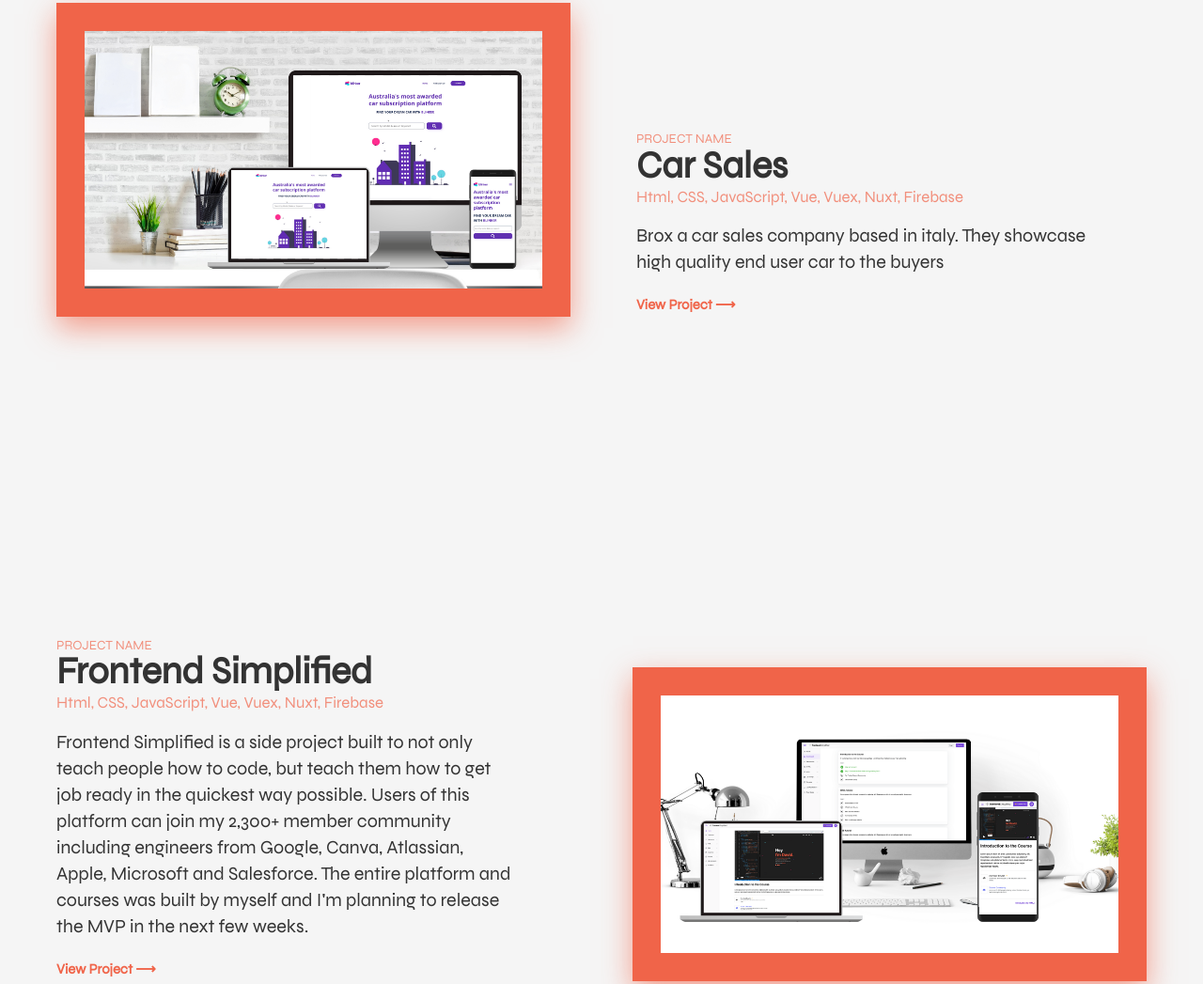
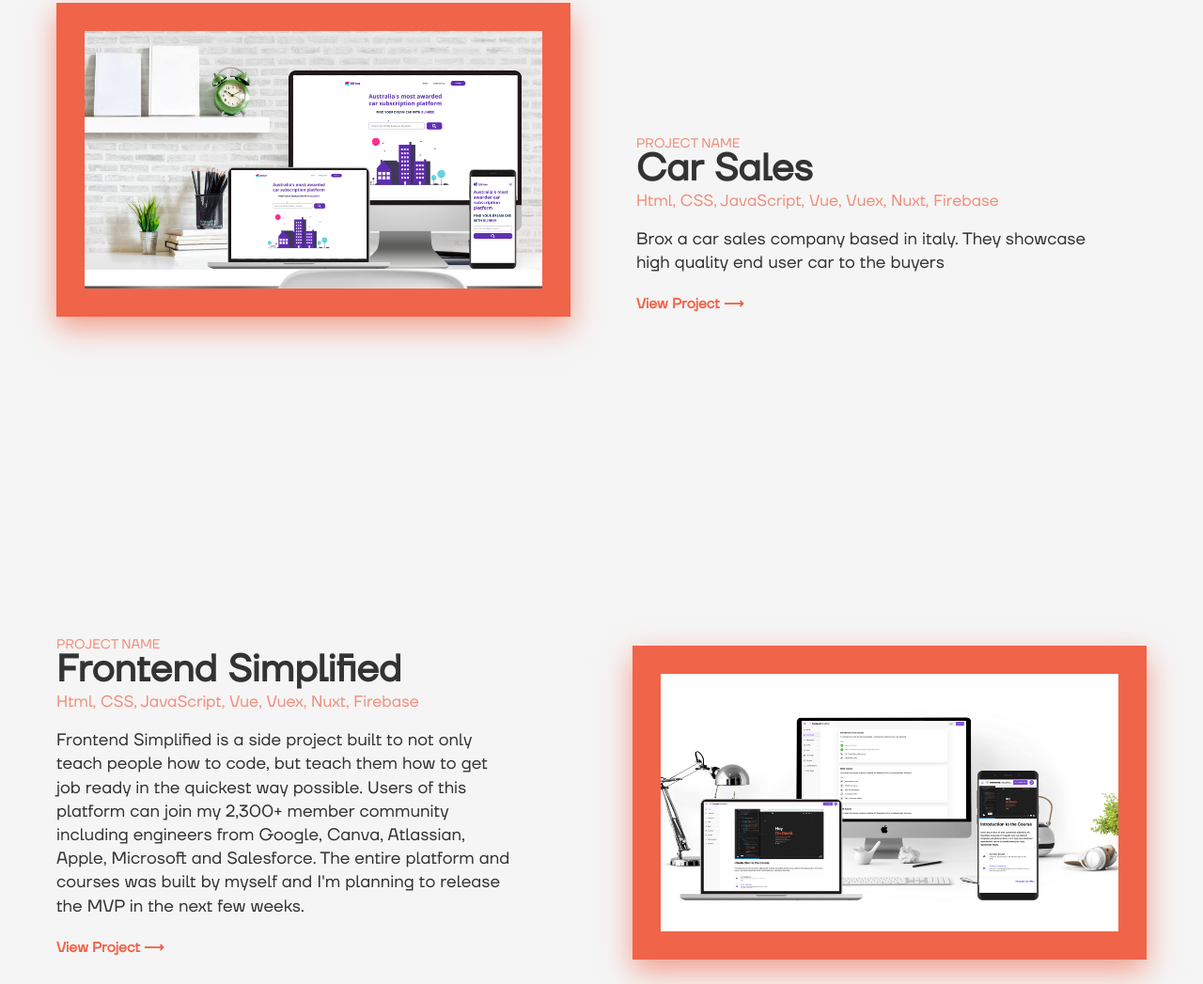
Before and after one commit to designyamah/designyamahport, a plain HTML site: page index.html in a window 1280 px wide. Shown: the part 1080-2127 px from the top of the page at 94% size. Drawn offline with nearby package versions, Linux system fonts and the light colour scheme.

Commit message:
changed font used

```diff
--- a/style.css
+++ b/style.css
@@ -1,11 +1,11 @@
 @font-face {
     font-family: "Syne";
-    src: url(assets/syne-regular.woff2), url(assets/syne-regular.woff);
+    src: url(assets/TTFirsNeue-Regular.woff), url(assets/TTFirsNeue-Regular.woff2);
   }
 
 @font-face {
     font-family:  "Syne Extra";
-    src: url(assets/syne-extra.woff2), url(assets/syne-extra.woff);
+    src: url(assets/TTFirsNeue-Bold.woff), url(assets/TTFirsNeue-Bold.woff2);
   }
 
 * {
@@ -125,7 +125,6 @@ padding: 0 20px;
     font-size: 90px;
     margin-top: -26px;
     margin-bottom: -9px;
-    /* font-family: "Syne Extra", Arial; */
 }
 
 .header-hey{
@@ -282,7 +281,7 @@ section.projects {
   }
 
   p.project-description{
-    font-size: 20px;
+    font-size: 18px;
     max-width: 486px;
     margin-bottom: 15px;
 
```
Also changed, not shown: assets/TTFirsNeue-Black.woff (added), assets/TTFirsNeue-Bold.woff (added), assets/TTFirsNeue-Bold.woff2 (added), assets/TTFirsNeue-Regular.woff (added), assets/TTFirsNeue-Regular.woff2 (added).
